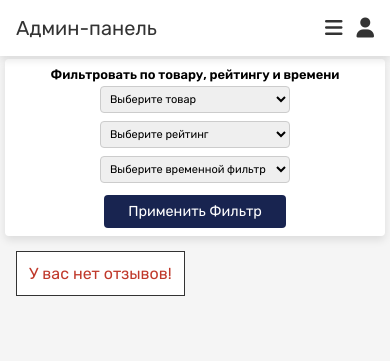
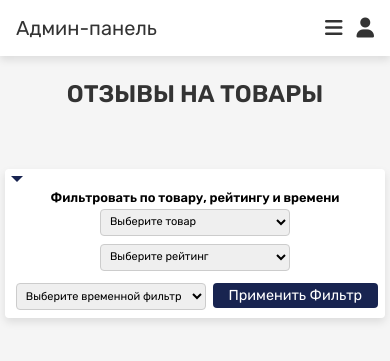
Before and after one commit to tomelovich/project, a PHP site: page /admin_rewiews.php?product_id=1 in a window 390 px wide. Shown: the top 361 px of the page. Run offline with PHP 8.4, Linux system fonts and the light colour scheme; a user stored in the database is signed in; data that the repository does not hold is empty.

Commit message:
Исправил адаптив

```diff
--- a/project/admin_orders.php
+++ b/project/admin_orders.php
@@ -9,7 +9,7 @@ if(isset($_POST['update_order'])){
    $order_update_id = $_POST['order_id'];
    $update_payment = $_POST['update_payment'];
    mysqli_query($conn, "UPDATE `orders` SET payment_status = '$update_payment' WHERE id = '$order_update_id'") or die('query failed');
-   $message[] = 'payment status has been updated!';
+   $message[] = 'статус платежа обновлен!';
 }
 if(isset($_GET['delete'])){
    $delete_id = $_GET['delete'];
--- a/project/admin_page.php
+++ b/project/admin_page.php
@@ -103,7 +103,7 @@ if(!isset($admin_id)){
                $number_of_reviews = mysqli_num_rows($select_reviews);
             ?>
             <h3><?php echo $number_of_reviews; ?></h3>
-            <p>Новые отзывы</p>
+            <p>Отзывы</p>
          </div>
       </div>
    </section>
--- a/project/admin_rewiews.php
+++ b/project/admin_rewiews.php
@@ -61,6 +61,10 @@ if(isset($_GET['delete_reply'])){
    <section class="rewiews">
       <h1 class="title">Отзывы на товары</h1>
       <div class="filter">
+      <button class="filter-toggle-btn" aria-expanded="true">
+      <span class="arrow-down"></span>
+      <span class="arrow-up"></span>
+   </button>
          <h3>Фильтровать по товару, рейтингу и времени</h3>
          <form action="" method="GET">
             <select name="product_id">
--- a/project/cart.php
+++ b/project/cart.php
@@ -44,11 +44,14 @@ if(isset($_GET['delete_all'])){
             $select_cart = mysqli_query($conn, "SELECT * FROM `cart` WHERE user_id = '$user_id'") or die('query failed');
             if(mysqli_num_rows($select_cart) > 0){
                while($fetch_cart = mysqli_fetch_assoc($select_cart)){
+                  $product_id = $fetch_cart['product_id'];
+                  $select_product = mysqli_query($conn, "SELECT * FROM `products` WHERE id = '$product_id'") or die('query failed');
+                  $fetch_product = mysqli_fetch_assoc($select_product);
          ?>
          <div class="box">
             <a href="cart.php?delete=<?php echo $fetch_cart['id']; ?>" class="fas fa-times" onclick="return confirm('удалить это из корзины?');"></a>
             <img src="uploaded_img/<?php echo $fetch_cart['image']; ?>" alt="">
-            <div class="name"><?php echo $fetch_cart['name']; ?></div>
+            <div class="name"><?php echo $fetch_product['name']; ?></div>
             <div class="price"><?php echo $fetch_cart['price']; ?> руб</div>
             <form action="" method="post">
                <input type="hidden" name="cart_id" value="<?php echo $fetch_cart['id']; ?>">
--- a/project/checkout.php
+++ b/project/checkout.php
@@ -98,7 +98,8 @@ if(isset($_POST['order_btn'])){
             </div>
             <div class="inputBox">
                <span>Номер телефона :</span>
-               <input type="text" name="number" autocomplete="off" required pattern="(\+375|80)\s?\d{2,3}\s?\d{2,3}-?\d{2}-?\d{2}" placeholder="Введите ваш номер телефона">
+               <input type="text" name="number" autocomplete="off" required pattern="(\375|80)?\s?\d{2}\s?\d{3}\s?\d{2}\s?\d{2}" placeholder="Введите ваш номер телефона">
+
             </div>
             <div class="inputBox">
                <span>Email :</span>
--- a/project/css/admin_style.css
+++ b/project/css/admin_style.css
@@ -713,17 +714,67 @@ section{
    width: 190px;
    margin: 1rem;
 }
+.filter {
+   overflow: hidden;
+   transition: max-height 0.3s ease-in-out;
+}
+
+.filter.collapsed {
+   max-height: 0;
+}
+
+.filter-toggle-btn {
+   background-color: white;
+   color:  var(--purple);
+   border: none;
+   padding: 0.2rem 1rem;
+   margin-bottom: 1rem;
+   display: flex;
+   align-items: center;
+   justify-content: center;
+}
+
+.filter-toggle-btn .arrow-down,
+.filter-toggle-btn .arrow-up {
+   width: 0;
+   height: 0;
+   border-left: 6px solid transparent;
+   border-right: 6px solid transparent;
+   transition: transform 0.3s ease-in-out;
+}
+
+.filter-toggle-btn .arrow-down {
+   border-top: 6px solid  var(--purple);
+   transform: translateY(2px);
+}
+
+.filter-toggle-btn .arrow-up {
+   border-bottom: 6px solid  var(--purple);
+   transform: translateY(-3px);
+}
+
+.filter-toggle-btn[aria-expanded="true"] .arrow-up {
+   display: none;
+}
+
+.filter-toggle-btn[aria-expanded="false"] .arrow-down {
+   display: none;
+}
+
+.filter-toggle-btn.collapsed {
+   transform: rotate(180deg);
+}
 @media (max-width: 1200px) {
    .rewiews .filter {
       position: fixed;
       border-radius: .5rem;
       width: 380px;
-      top: 7%;
+      top: 20%;
       left:50%;
       margin-left:-190px;
       font-size: 11px;
 
-      padding: 1rem;
+      padding: 0.5rem;
       text-align: center;
    }
    .filter select[name="product_id"], .filter select[name="rating"], .filter select[name="time_filter"] {
@@ -733,11 +784,19 @@ section{
       margin: 0.5rem;
    }
    .rewiews .box-container{
-      margin-top: 40%;
+      margin-top: 45%;
+      gap:0.5rem;
+   }
+   .rewiews .btn{
+      padding: 0.5rem 2rem;
+   }
+
+   .filter-toggle-btn {
+      padding: 0.2rem;
+      margin-bottom: 1rem;
    }
 }
 .filter select[name="product_id"] option {
-   /* Стили для <option> */
    background-color: #f2f2f2;
    color: #333;
    padding: 5px;
--- a/project/js/admin_script.js
+++ b/project/js/admin_script.js
@@ -39,3 +39,11 @@ window.onclick = function(event) {
         event.target.style.display = 'none';
     }
 };
+
+const filterToggleBtn = document.querySelector('.filter-toggle-btn');
+const filterContainer = document.querySelector('.filter');
+
+filterToggleBtn.addEventListener('click', () => {
+   const isCollapsed = filterContainer.classList.toggle('collapsed');
+   filterToggleBtn.setAttribute('aria-expanded', !isCollapsed);
+});
--- a/project/shop.php
+++ b/project/shop.php
@@ -15,10 +15,10 @@ if(isset($_POST['add_to_cart'])){
    $product_quantity = $_POST['product_quantity'];
    $check_cart_numbers = mysqli_query($conn, "SELECT * FROM `cart` WHERE product_id = '$id' AND user_id = '$user_id'") or die(mysqli_error($conn));
    if(mysqli_num_rows($check_cart_numbers) > 0){
-      $message[] = 'already added to cart!';
+      $message[] = 'уже добавлено в корзину!';
    }else{
       mysqli_query($conn, "INSERT INTO `cart`(user_id, product_id, price, quantity, image) VALUES('$user_id', '$id', '$product_price', '$product_quantity', '$product_image')") or die(mysqli_error($conn));
-      $message[] = 'product added to cart!';
+      $message[] = 'товар добавлен в корзину!';
    }
 }
 $select_products = mysqli_query($conn, "SELECT * FROM `products` ORDER BY name") or die(mysqli_error($conn));
```
Also changed, not shown: other parts of project/css/admin_style.css (+26 -26 lines), project/css/style.css (+5 -4 lines).
